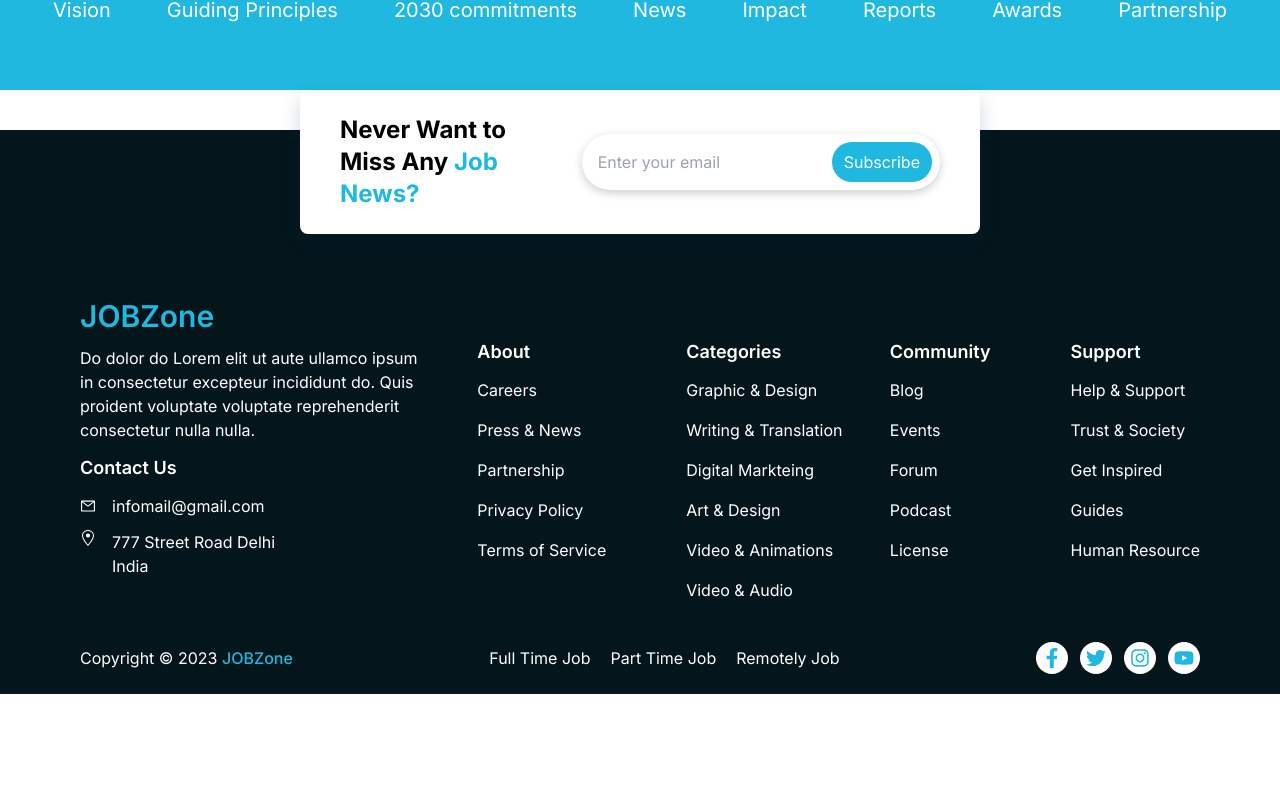
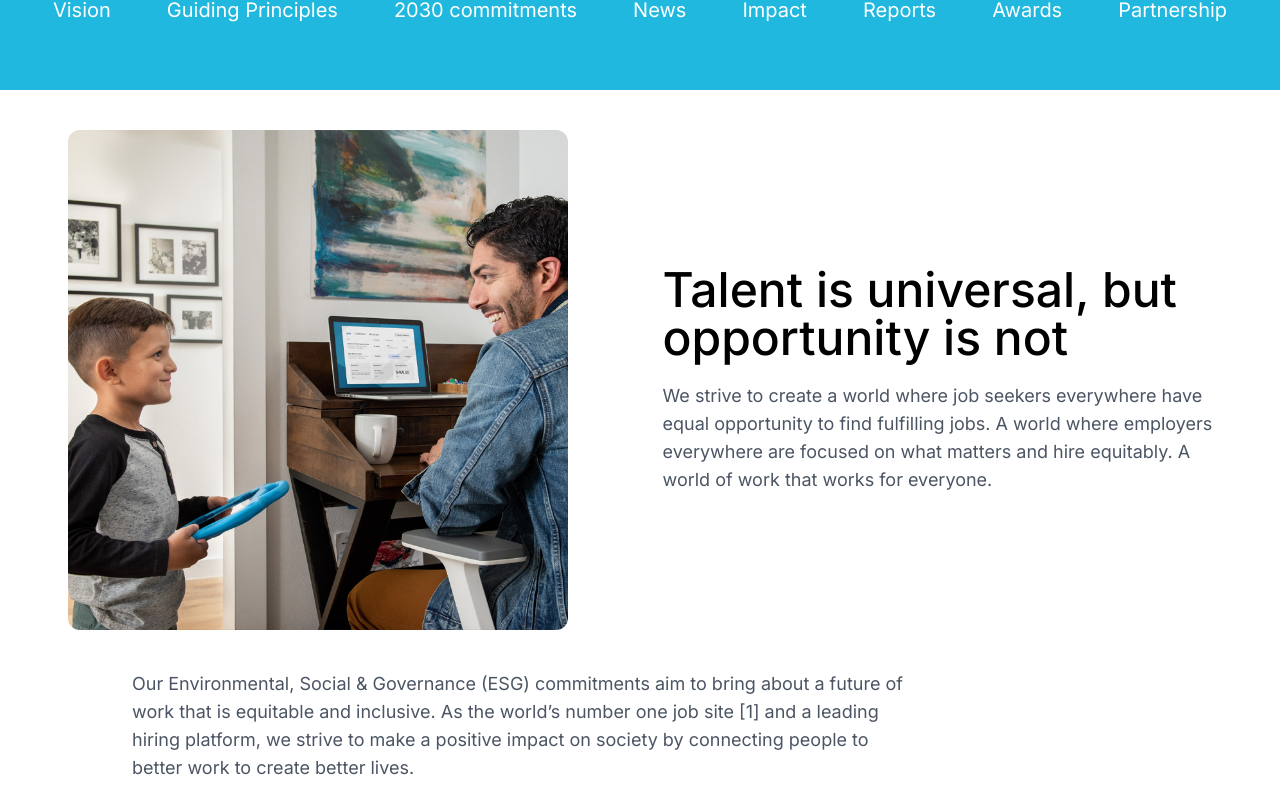
Before and after one commit to MohdFahad1/jobpedia, a Next.js app: page /about in a window 1280 px wide. Shown: the part 632-1440 px from the top of the page. Before the commit the page ends 1326 px from the top, so only its background shows below. Built offline with nearby package versions, Linux system fonts and the light colour scheme.

Commit message:
About page second section completed

```diff
--- a/components/About/AboutHero.js
+++ b/components/About/AboutHero.js
@@ -1,6 +1,5 @@
 import Image from 'next/image';
 import React from 'react';
-import { TbPointFilled } from 'react-icons/tb';
 import hero from '../../assets/about-hero.jpg';
 
 const AboutHero = () => {
--- a/src/app/about/page.js
+++ b/src/app/about/page.js
@@ -1,10 +1,24 @@
 import React from 'react';
 import AboutHero from '../../../components/About/AboutHero';
+import Image from 'next/image';
+import about1 from '../../../assets/about1.jpg';
 
 const page = () => {
   return (
-    <section>
+    <section className="mb-20">
         <AboutHero />
+        <div className="flex lg:flex-row md:flex-row flex-col lg:gap-0 gap-10 justify-around items-center px-5">
+          <div>
+            <Image src={about1} alt="about" className="lg:h-[500px] lg:w-[500px] h-[400px] w-[400px] rounded-xl"/>
+          </div>
+          <div className="lg:w-[550px] md:w-[500px] w-auto">
+            <h1 className="lg:text-5xl md:text-5xl text-4xl font-medium mb-5">Talent is universal, but opportunity is not</h1>
+            <p className="text-lg text-gray-600">We strive to create a world where job seekers everywhere have equal opportunity to find fulfilling jobs. A world where employers everywhere are focused on what matters and hire equitably. A world of work that works for everyone.</p>
+          </div>
+        </div>
+        <div className="lg:px-5 px-[64px]">
+          <p className="text-lg text-gray-600 lg:w-[900px] w-auto mt-10 lg:pl-28 pl-0">Our Environmental, Social & Governance (ESG) commitments aim to bring about a future of work that is equitable and inclusive. As the world’s number one job site [1] and a leading hiring platform, we strive to make a positive impact on society by connecting people to better work to create better lives.</p>
+        </div>
     </section>
   )
 }
```
Also changed, not shown: assets/about.png (deleted), assets/about1.jpg (added).
